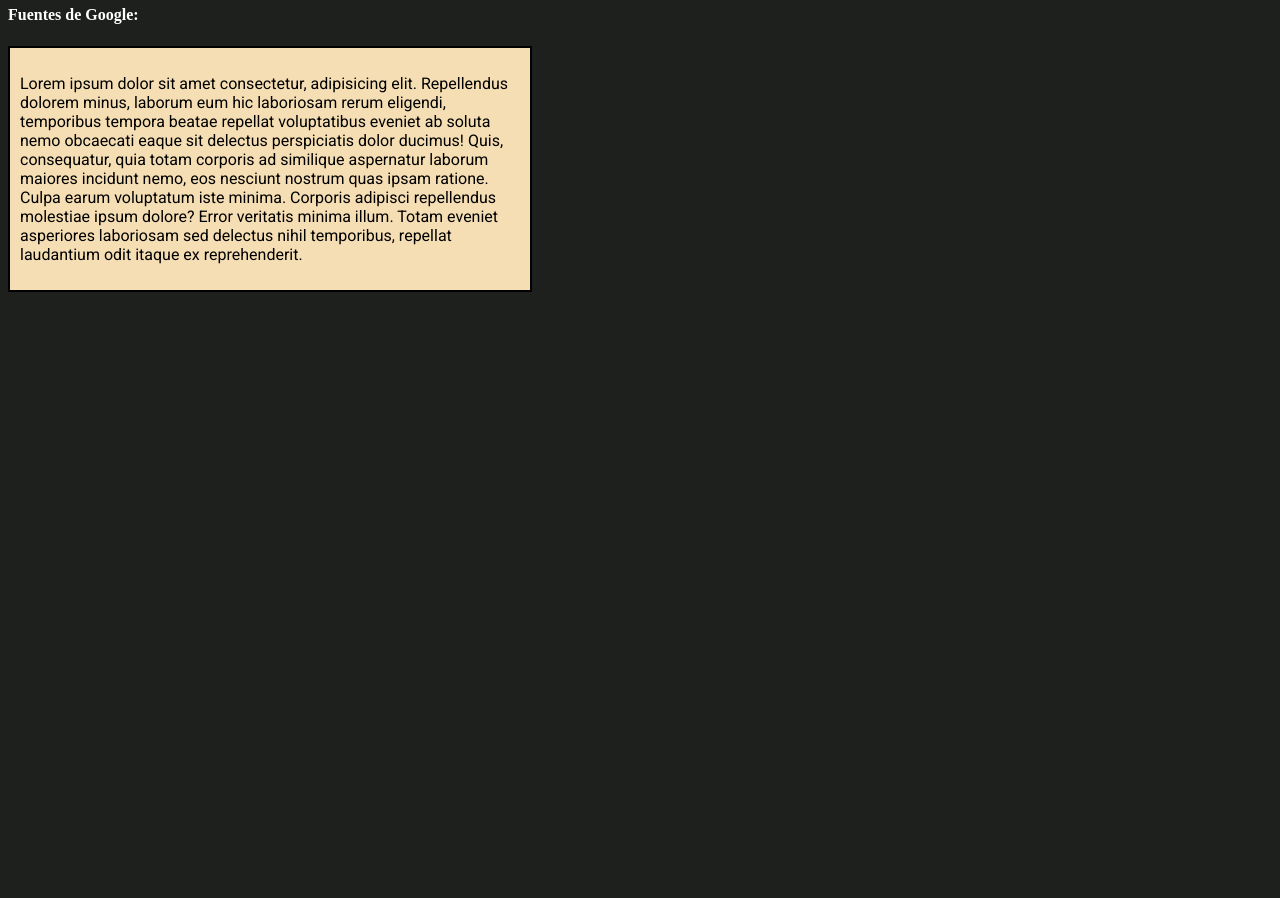
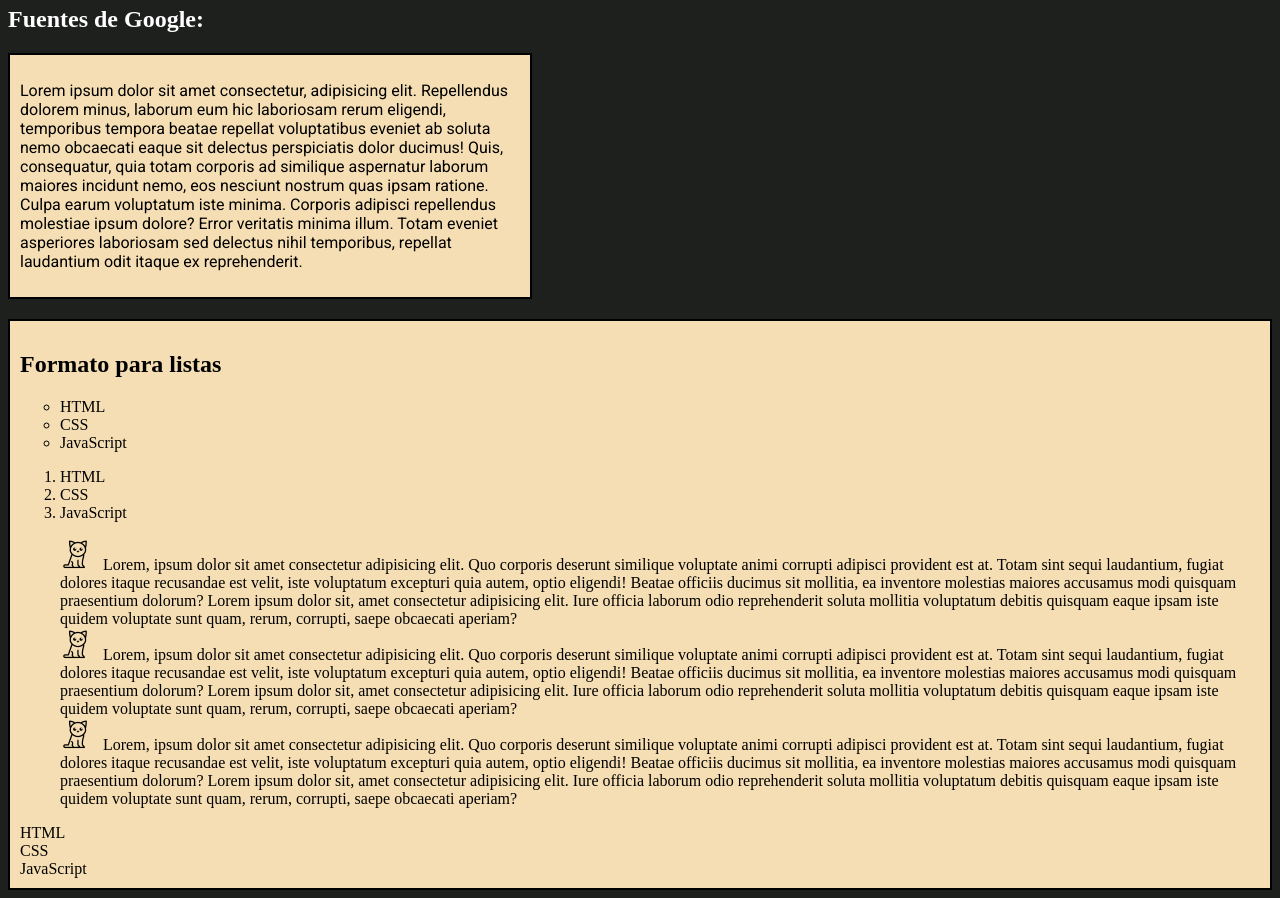
Before and after one commit to Mike1720/Professional-Developer-DH, a plain HTML site: page 02-Diseño-web-HTML-CSS/Modulo-5-CSS/02-estilos-texto/index.html in a window 1280 px wide. Shown: the part 3416-4314 px from the top of the page. Before the commit the page ends 3716 px from the top, so only its background shows below. Drawn offline with Linux system fonts and the light colour scheme.

Commit message:
Estilos de listas

```diff
--- a/02-Diseño-web-HTML-CSS/Modulo-5-CSS/02-estilos-texto/index.html
+++ b/02-Diseño-web-HTML-CSS/Modulo-5-CSS/02-estilos-texto/index.html
@@ -101,7 +101,7 @@
   </div>
 
   <div class="more-fonts">
-    <h4>Fuentes de Google:</h4>
+    <h2>Fuentes de Google:</h2>
     <div>
       <p>
         Lorem ipsum dolor sit amet consectetur, adipisicing elit. Repellendus dolorem minus, laborum eum hic laboriosam
@@ -113,6 +113,57 @@
       </p>
     </div>
   </div>
+
+  <div class="lists">
+    <h2>Formato para listas</h2>
+    <ul class="unordered">
+      <li>HTML</li>
+      <li>CSS</li>
+      <li>JavaScript</li>
+    </ul>
+
+    <ol class="ordered">
+      <li>HTML</li>
+      <li>CSS</li>
+      <li>JavaScript</li>
+    </ol>
+
+    <ul class="image">
+      <li>
+        Lorem, ipsum dolor sit amet consectetur adipisicing elit. Quo corporis deserunt similique voluptate animi
+        corrupti adipisci provident est at. Totam sint sequi laudantium, fugiat dolores itaque recusandae est velit,
+        iste voluptatum excepturi quia autem, optio eligendi! Beatae officiis ducimus sit mollitia, ea inventore
+        molestias maiores accusamus modi quisquam praesentium dolorum?
+        Lorem ipsum dolor sit, amet consectetur adipisicing elit. Iure officia laborum odio reprehenderit soluta
+        mollitia voluptatum debitis quisquam eaque ipsam iste quidem voluptate sunt quam, rerum, corrupti, saepe
+        obcaecati aperiam?
+      </li>
+      <li>
+        Lorem, ipsum dolor sit amet consectetur adipisicing elit. Quo corporis deserunt similique voluptate animi
+        corrupti adipisci provident est at. Totam sint sequi laudantium, fugiat dolores itaque recusandae est velit,
+        iste voluptatum excepturi quia autem, optio eligendi! Beatae officiis ducimus sit mollitia, ea inventore
+        molestias maiores accusamus modi quisquam praesentium dolorum?
+        Lorem ipsum dolor sit, amet consectetur adipisicing elit. Iure officia laborum odio reprehenderit soluta
+        mollitia voluptatum debitis quisquam eaque ipsam iste quidem voluptate sunt quam, rerum, corrupti, saepe
+        obcaecati aperiam?
+      </li>
+      <li>
+        Lorem, ipsum dolor sit amet consectetur adipisicing elit. Quo corporis deserunt similique voluptate animi
+        corrupti adipisci provident est at. Totam sint sequi laudantium, fugiat dolores itaque recusandae est velit,
+        iste voluptatum excepturi quia autem, optio eligendi! Beatae officiis ducimus sit mollitia, ea inventore
+        molestias maiores accusamus modi quisquam praesentium dolorum?
+        Lorem ipsum dolor sit, amet consectetur adipisicing elit. Iure officia laborum odio reprehenderit soluta
+        mollitia voluptatum debitis quisquam eaque ipsam iste quidem voluptate sunt quam, rerum, corrupti, saepe
+        obcaecati aperiam?
+      </li>
+    </ul>
+
+    <ul class="none">
+      <li>HTML</li>
+      <li>CSS</li>
+      <li>JavaScript</li>
+    </ul>
+  </div>
 </body>
 
 </html>
--- a/02-Diseño-web-HTML-CSS/Modulo-5-CSS/02-estilos-texto/styles/index.css
+++ b/02-Diseño-web-HTML-CSS/Modulo-5-CSS/02-estilos-texto/styles/index.css
@@ -226,3 +226,36 @@ body {
 .more-fonts p {
   font-family: 'Roboto';
 }
+
+/* ESTILOS DE LISTAS */
+.lists {
+  margin-top: 20px;
+}
+
+.lists {
+  border: 2px solid black;
+  padding: 10px;
+  background-color: wheat;
+  color: black;
+}
+
+.lists .unordered {
+  /* list-style-type: circle disc square  !unordered list */
+  list-style-type: circle;
+}
+
+.lists .ordered {
+  /* list-style-type: armenian decimal decimal-leading-zero georgian lower-alpha lower-latin lower-greek lower-roman upper-alpha upper-latin upper-roman */
+  list-style-type: decimal;
+}
+
+.lists .image {
+  list-style-position: inside; /* inside: la imagen se coloca dentro del contenedor de la lista. outside: la imagen se coloca fuera del contenedor de la lista.*/
+  list-style-image: url("../assets/images/gatico.png");
+}
+
+.lists .none {
+  list-style: none;
+  margin: 0;
+  padding: 0;
+}
```
Also changed, not shown: 02-Diseño-web-HTML-CSS/Modulo-5-CSS/02-estilos-texto/assets/images/gatico.png (added).
